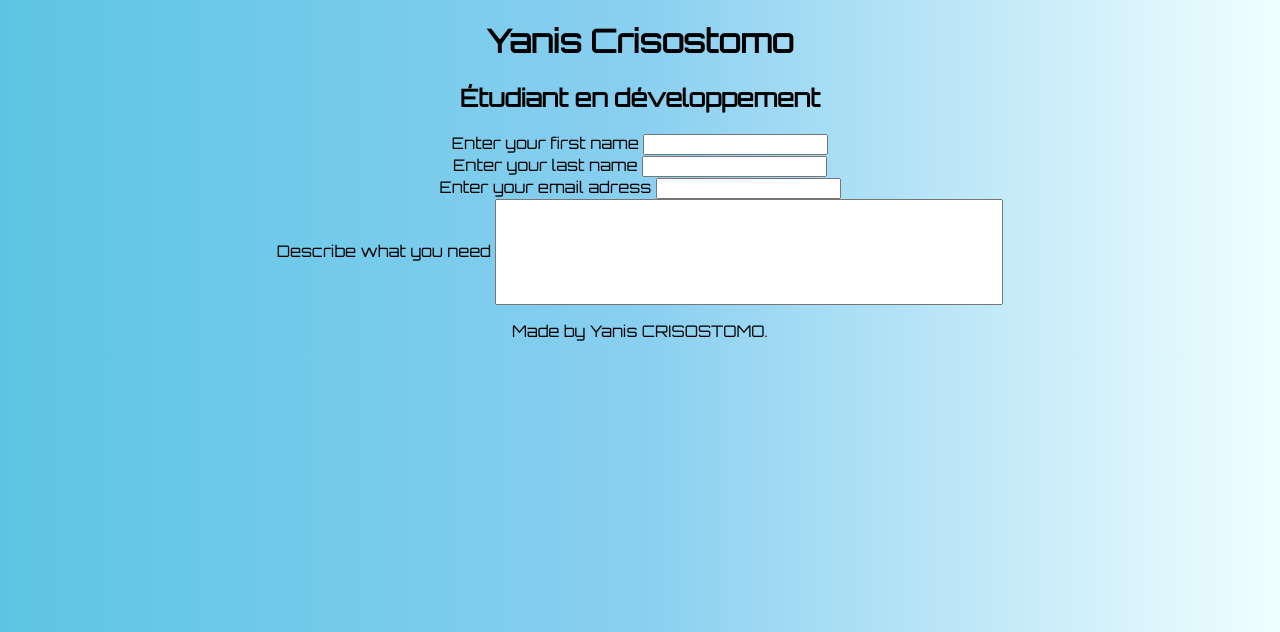
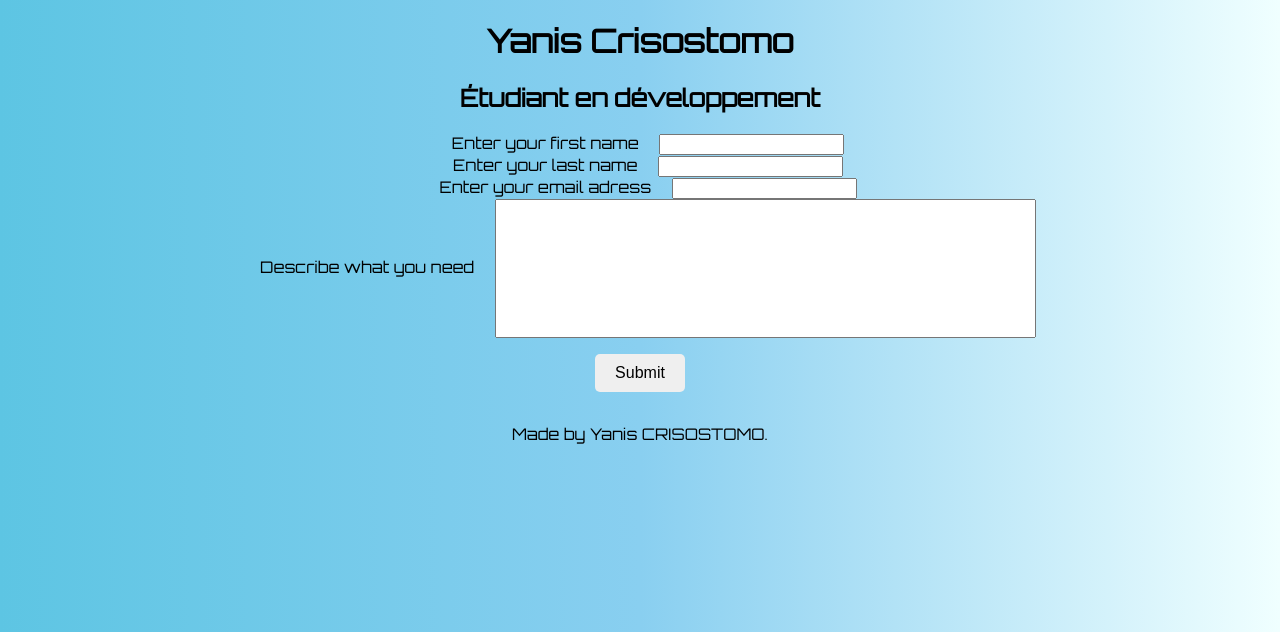
Before and after one commit to yanisscrstmo/SiteYanis, a Flask app: page / in a window 1280 px wide. Shown: the top 632 px of the page. Run offline with Flask 3, Linux system fonts and the light colour scheme.

Commit message:
02/01/2024

```diff
--- a/app.py
+++ b/app.py
@@ -7,4 +7,4 @@ def home():
     return render_template('index.html')
 
 if __name__ == '__main__':
-    app.run(debug=True)
+    app.run(debug=True, host='0.0.0.0')
--- a/script.js
+++ b/script.js
@@ -0,0 +1,6 @@
+function animateButton(button) {
+    button.style.backgroundColor = "#27ae60";
+    setTimeout(function () {
+        button.style.backgroundColor = "#3498db";
+    }, 300);
+}
--- a/static/style.css
+++ b/static/style.css
@@ -1,5 +1,7 @@
+/*@media screen and (max-width: 767px) and (orientation: portrait) {}*/
+/*@media screen and (max-width: 767px) and (orientation: landscape) {}*/
+/*@media screen and (min-width: 768px) and (max-width: 1024px) {}*/
 @import url('https://fonts.googleapis.com/css2?family=Orbitron&display=swap');
-
 .title {
     text-align: center;
     font-family: 'Orbitron', sans-serif;
@@ -7,6 +9,7 @@
 p {
     text-align: center;
 }
+
 .footer-made {
     font-family: 'Orbitron', sans-serif;
 }
@@ -23,12 +26,31 @@ section.div {
     gap: 10px;
     align-items: center;
 }
+form.input {
+    margin: 1em;
+}
 label {
     text-align: right;
+    margin: 1em;
 }
 #description {
-    width: 500px;
-    height: 100px;
+    width: 40em;
+    height: 10em;
+}
+button {
+    display: inline-block;
+    padding: 10px 20px;
+    font-size: 16px;
+    text-align: center;
+    text-decoration: none;
+    cursor: pointer;
+    border: none;
+    border-radius: 5px;
+    transition: background-color 0.3s ease;
+    margin: 1em;
+}
+button.submit:hover {
+    background-color: #2980b9;
 }
 body {
     background: linear-gradient(0.25turn, #5dc5e3, #89CFF0, #F0FFFF);
--- a/templates/index.html
+++ b/templates/index.html
@@ -1,16 +1,16 @@
 <!DOCTYPE html>
 <html lang="fr">
 <head>
-    <meta charset="UTF-8">
+    <meta charset="UTF-8" name="viewport" content="width=device-width, initial-scale=1.0">
     <title>Yanis CRISOSTOMO</title>
-    <link rel="stylesheet" href="style.css">
-    <script href="script.js"></script>
+    <link rel="stylesheet" href="/static/style.css">
+    <script src="script.js"></script>
 </head>
 <body>
     <h1 class="title">Yanis Crisostomo</h1>
     <h2 class="title">Étudiant en développement</h2>
     <section class="contact">
-        <form action="" method="GET" class="contact">
+        <form action="" method="post" class="contact">
             <div class="first-name">
                 <label for="first-name">Enter your first name</label>
                 <input type="text" name="first-name" id="first-name" required/>
@@ -27,10 +27,12 @@
                 <label for="description">Describe what you need</label>
                 <input type="text" name="description" id="description" required/>
             </div>
+            <button class="submit" onmouseover="animateButton(this)">Submit</button>
         </form>
     </section>
+    <footer>
+    <p class="footer-made">Made by Yanis CRISOSTOMO.</p>
+    </footer>
 </body>
-<footer>
-    <p class="footer-made">Made by Yanis CRISOSTOMO.</p>
-</footer>
+
 </html>
```
